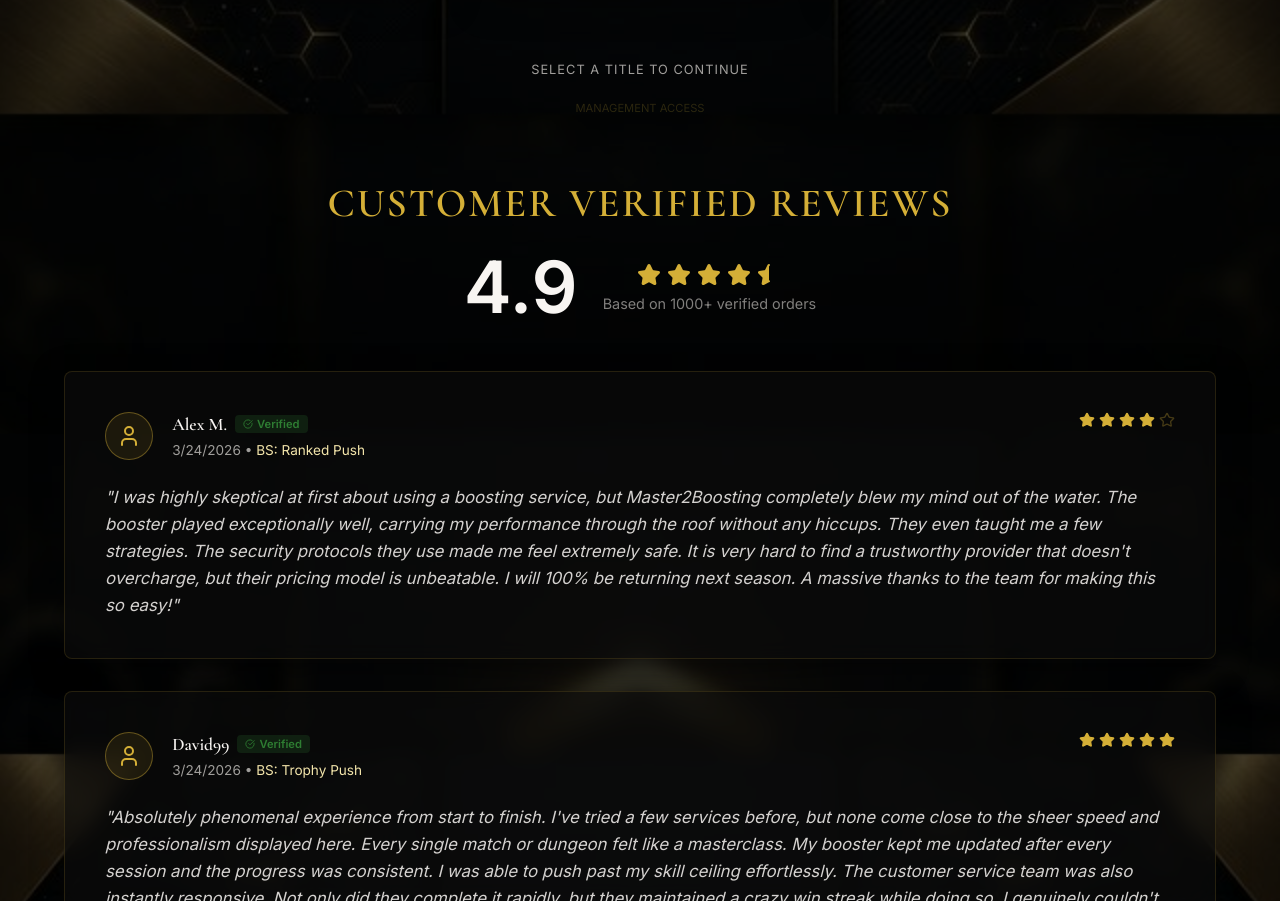
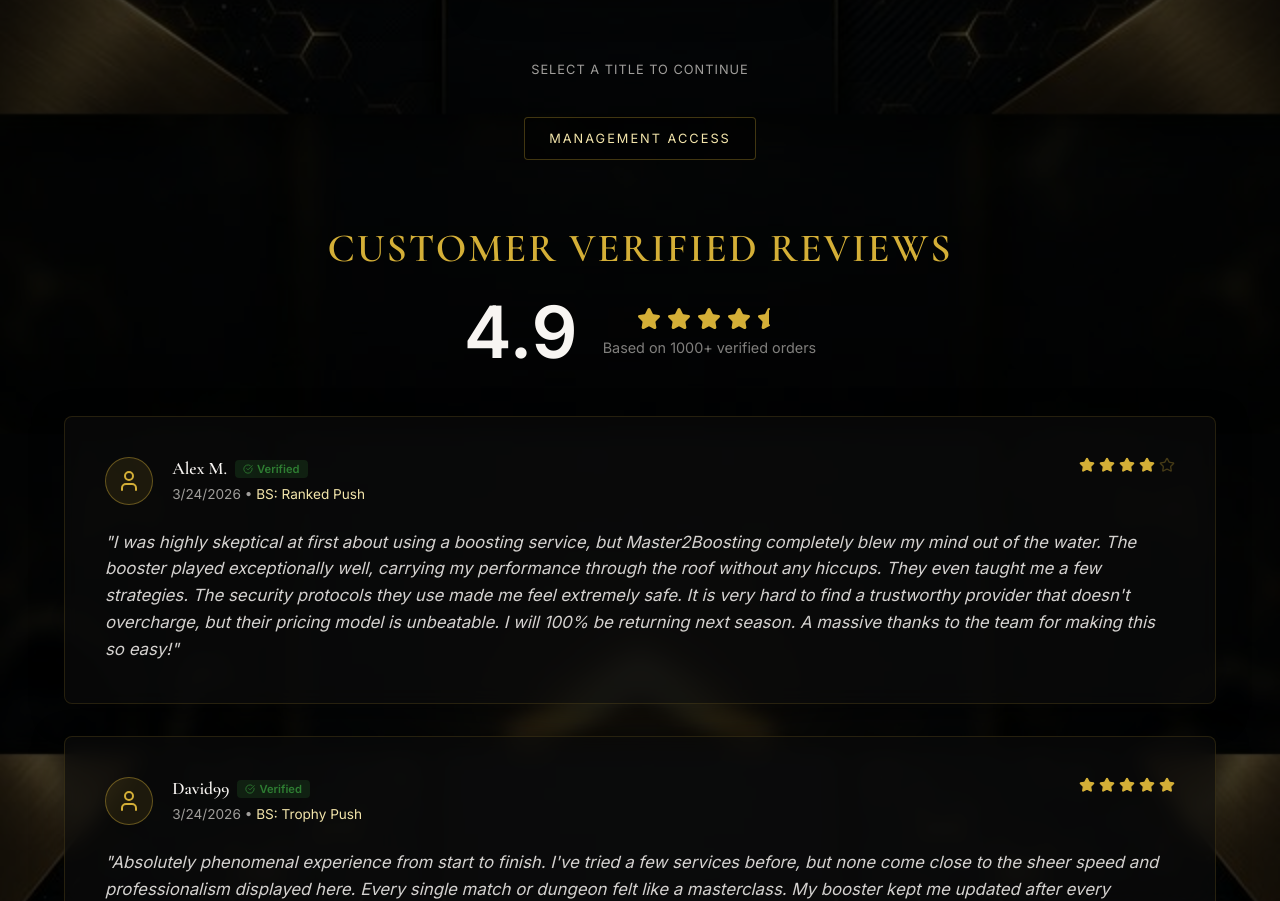
Before and after one commit to jaatpunit21-del/brawl-stars, a React (Vite) app in the folder brawl-stars-luxury/: page / in a window 1280 px wide. Shown: the part 846-1747 px from the top of the page. Built offline with nearby package versions, Linux system fonts and the light colour scheme.

Commit message:
Update UI components

```diff
--- a/brawl-stars-luxury/src/components/Landing.jsx
+++ b/brawl-stars-luxury/src/components/Landing.jsx
@@ -195,9 +195,20 @@
         <span style={{ color: 'var(--color-text-muted)', fontSize: '0.8rem', letterSpacing: '1px' }}>SELECT A TITLE TO CONTINUE</span>
         <button
           onClick={() => onSelect('admin')}
-          style={{ cursor: 'pointer', color: 'rgba(212, 175, 55, 0.2)', fontSize: '0.7rem', border: 'none', background: 'none' }}
-          onMouseOver={e => e.currentTarget.style.color = 'var(--color-gold)'}
-          onMouseOut={e => e.currentTarget.style.color = 'rgba(212, 175, 55, 0.2)'}
+          style={{
+            cursor: 'pointer',
+            padding: '0.8rem 1.5rem',
+            marginTop: '1rem',
+            border: '1px solid rgba(212, 175, 55, 0.3)',
+            borderRadius: '4px',
+            background: 'rgba(0,0,0,0.5)',
+            color: 'var(--color-gold-light)',
+            fontSize: '0.8rem',
+            letterSpacing: '2px',
+            transition: 'all 0.3s ease'
+          }}
+          onMouseOver={e => { e.currentTarget.style.background = 'rgba(212, 175, 55, 0.1)'; e.currentTarget.style.borderColor = 'var(--color-gold)'; }}
+          onMouseOut={e => { e.currentTarget.style.background = 'rgba(0,0,0,0.5)'; e.currentTarget.style.borderColor = 'rgba(212, 175, 55, 0.3)'; }}
         >
           MANAGEMENT ACCESS
         </button>
```
